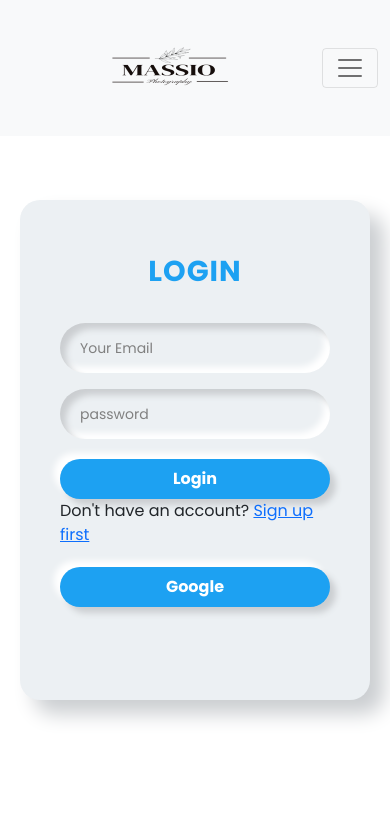
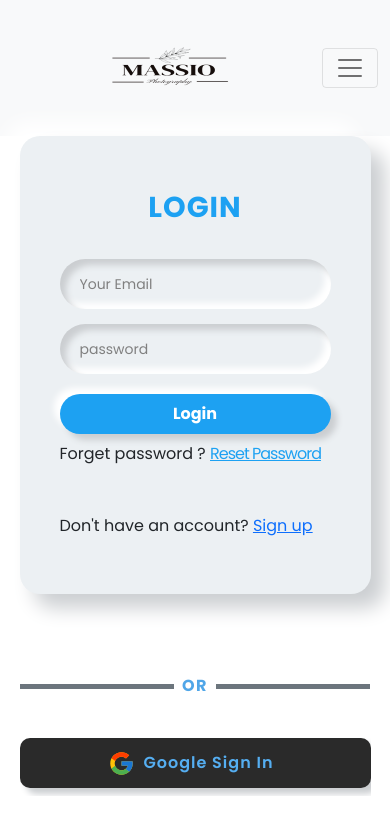
Before and after one commit to sajeeb-ahmeed/professional-photoghraper, a React (Create React App) app: page /login in a window 390 px wide. Shown: the top 834 px of the page. Built offline with nearby package versions, Linux system fonts and the light colour scheme; no server answers; a web font is replaced by a local one.

Commit message:
sign in login done

```diff
--- a/package.json
+++ b/package.json
@@ -16,6 +16,7 @@
     "react-icons": "^4.3.1",
     "react-router-dom": "^6.3.0",
     "react-scripts": "5.0.1",
+    "react-toastify": "^8.2.0",
     "web-vitals": "^2.1.4"
   },
   "scripts": {
--- a/src/App.js
+++ b/src/App.js
@@ -6,16 +6,19 @@ import Home from './Pages/Home/Home';
 import { Route, Routes } from 'react-router-dom';
 import Services from './Pages/Home/Services/Services';
 import Login from './Pages/Verification/Login/Login';
+import SignUp from './Pages/Verification/SignUp/SignUp';
+
 
 function App() {
   return (
     <div>
       <Header></Header>
-      <Login></Login>
       <Routes>
         <Route path='/' element={<Home></Home>}></Route>
         <Route path='/home' element={<Home></Home>}></Route>
         <Route path='/services' element={<Services></Services>}></Route>
+        <Route path='/login' element={<Login></Login>}></Route>
+        <Route path='/signup' element={<SignUp></SignUp>}></Route>
       </Routes>
 
     </div>
--- a/src/Pages/Shared/Header/Header.css
+++ b/src/Pages/Shared/Header/Header.css
@@ -18,3 +18,16 @@
 .brand img {
     object-fit: cover;
 }
+
+.logoutuser {
+    display: flex;
+    justify-content: center;
+
+}
+
+.logo_user img {
+    border-radius: 50%;
+    height: 40px;
+    width: 40px;
+    margin-bottom: 10px;
+}
--- a/src/Pages/Verification/Login/Login.css
+++ b/src/Pages/Verification/Login/Login.css
@@ -1,6 +1,6 @@
 .login-container {
     position: relative;
-    width: 350px;
+    width: 355px;
     margin: 4rem auto;
     height: 500px;
     border-radius: 20px;
@@ -73,3 +73,31 @@
 .login-container button:hover {
     box-shadow: none;
 }
+
+.error-message {
+    font-size: 12px;
+    color: red;
+    margin: 10px;
+}
+
+.error-message::before {
+    content: "❌ ";
+}
+
+
+
+.reset {
+    cursor: pointer;
+    color: #1da1f2;
+    text-decoration: underline;
+    letter-spacing: -1px;
+}
+
+@media only screen and (max-width:496px) {
+    .login-container {
+        width: 90%;
+        height: auto;
+        overflow-x: hidden !important;
+        margin: auto;
+    }
+}
--- a/src/Pages/Verification/Login/Login.js
+++ b/src/Pages/Verification/Login/Login.js
@@ -1,28 +1,116 @@
-import React from 'react';
-import { Link } from 'react-router-dom';
+import { useEffect, useState } from "react";
+import { useSignInWithEmailAndPassword } from "react-firebase-hooks/auth";
+import { Link, useLocation, useNavigate } from "react-router-dom";
+import { toast, ToastContainer } from "react-toastify";
+import "react-toastify/dist/ReactToastify.css";
+import auth from "../../../firebase.init";
+import SocialLogin from "../SocialLogin/SocialLogin";
+
 import './Login.css'
+
+
 const Login = () => {
+    const [userInfo, setUserInfo] = useState({
+        email: "",
+        password: "",
+    })
+    const [errors, setErrors] = useState({
+        email: "",
+        password: "",
+        general: "",
+    })
+
+    const [signInWithEmail, user, loading, hookError] = useSignInWithEmailAndPassword(auth);
+
+
+    const handleEmailChange = (e) => {
+        const emailRegex = /\S+@\S+\.\S+/;
+        const validEmail = emailRegex.test(e.target.value);
+
+        if (validEmail) {
+            setUserInfo({ ...userInfo, email: e.target.value })
+            setErrors({ ...errors, email: "" })
+        } else {
+            setErrors({ ...errors, email: "Invalid email" })
+            setUserInfo({ ...userInfo, email: "" })
+        }
+
+
+
+        // setEmail(e.target.value);
+    }
+    const handlePasswordChange = (e) => {
+        const passwordRegex = /.{6,}/;
+        const validPassword = passwordRegex.test(e.target.value);
+
+        if (validPassword) {
+            setUserInfo({ ...userInfo, password: e.target.value });
+            setErrors({ ...errors, password: "" });
+        } else {
+            setErrors({ ...errors, password: "Minimum 6 characters!" });
+            setUserInfo({ ...userInfo, password: "" })
+        }
+
+    }
+
+    const handleLogin = (e) => {
+        e.preventDefault();
+
+        console.log(userInfo)
+
+        signInWithEmail(userInfo.email, userInfo.password);
+
+    }
+
+    const navigate = useNavigate();
+    const location = useLocation();
+    const from = location.state?.from?.pathname || "/";
+
+    useEffect(() => {
+        if (user) {
+            navigate(from);
+        }
+    }, [user]);
+
+    useEffect(() => {
+        const error = hookError;
+        if (error) {
+            switch (error?.code) {
+                case "auth/invalid-email":
+                    toast("Invalid email provided, please provide a valid email");
+                    break;
+
+                case "auth/invalid-password":
+                    toast("Wrong password. Intruder!!")
+                    break;
+                default:
+                    toast("something went wrong")
+            }
+        }
+    }, [hookError])
+
     return (
-        <div className='container mx-auto'>
-            <div className="login-container">
+        <>
+
+            <div className="  login-container">
                 <div className="login-title">LOGIN</div>
-                <form className="login-form" >
-                    <input type="text" placeholder="Your Email" />
-                    {<p className="error-message"></p>}
-                    <input type="password" placeholder="password" />
-                    {<p className="error-message"></p>}
+                <form className="login-form" onSubmit={handleLogin}>
+                    <input type="text" placeholder="Your Email" onChange={handleEmailChange} />
+                    {errors?.email && <p className="error-message">{errors.email}</p>}
+                    <input type="password" placeholder="password" onChange={handlePasswordChange} />
+                    {errors?.password && <p className="error-message">{errors.password}</p>}
                     <button>Login</button>
 
-                    {/* {error && <p className="error-message">{error}</p> } */}
-                    {/* {hookError && <p className="error-message">{hookError?.message}</p>} */}
-                    {/* <ToastContainer /> */}
+                    <p className="mt-2 forget"> Forget password ? <span className="reset">Reset Password </span> </p>
+                    <ToastContainer />
 
-                    <p>Don't have an account? <Link to="/signup">Sign up first</Link> </p>
+                    <p className="mt-5">Don't have an account? <Link to="/signup">Sign up </Link> </p>
                 </form>
 
-                <button >Google</button>
+
             </div>
-        </div>
+            <SocialLogin></SocialLogin>
+        </>
     );
 };
 
--- /dev/null
+++ b/src/Pages/Verification/SignUp/SignUp.js
@@ -0,0 +1,72 @@
+import { useEffect, useState } from "react";
+import { useCreateUserWithEmailAndPassword, useUpdateProfile } from "react-firebase-hooks/auth";
+import { Link, useLocation, useNavigate } from "react-router-dom";
+import { toast, ToastContainer } from "react-toastify";
+import "react-toastify/dist/ReactToastify.css";
+import auth from "../../../firebase.init";
+
+import '../Login/Login.css'
+import SocialLogin from "../SocialLogin/SocialLogin";
+
+const SignUp = () => {
+    const [agree, setAgree] = useState(false);
+    const [
+        createUserWithEmailAndPassword,
+        user,
+        loading,
+        error,
+    ] = useCreateUserWithEmailAndPassword(auth, { sendEmailVerification: true });
+    const [updateProfile, updating, updateError] = useUpdateProfile(auth);
+
+    const navigate = useNavigate();
+
+    const navigateLogin = () => {
+        navigate('/login');
+    }
+
+    if (loading || updating) {
+        return console.log('<Loading></Loading>');
+    }
+
+    if (user) {
+        console.log('user', user);
+    }
+
+    const handleRegister = async (event) => {
+        event.preventDefault();
+        const name = event.target.name.value;
+        const email = event.target.email.value;
+        const password = event.target.password.value;
+        // const agree = event.target.terms.checked;
+
+        await createUserWithEmailAndPassword(email, password);
+        await updateProfile({ displayName: name });
+        console.log('Updated profile');
+        navigate('/home');
+    }
+
+
+    return (
+        <>
+            <div className="login-container">
+                <div className="login-title">Sign up</div>
+                <form className="login-form" onSubmit={handleRegister}>
+                    <input type="text" name="name" id="" placeholder='Your Name' />
+
+                    <input type="email" name="email" id="" placeholder='Email Address' required />
+
+                    <input type="password" name="password" id="" placeholder='Password' required />
+
+                    <button type="submit" value="Register">Sign up</button>
+
+                    <ToastContainer />
+                    <p className="mt-5">Already have an account ? <Link to="/login">Login</Link> </p>
+                </form>
+
+            </div>
+            <SocialLogin></SocialLogin>
+        </>
+    );
+};
+
+export default SignUp;
--- /dev/null
+++ b/src/Pages/Verification/SocialLogin/SocialLogin.css
@@ -0,0 +1,40 @@
+.social_container {
+    width: 350px;
+    height: auto;
+    margin: 4rem auto;
+    box-sizing: border-box;
+}
+
+/* social btn  */
+
+.social_button {
+    color: #55aef1;
+    margin-top: 20px;
+    background: #2a2a2a;
+    height: 50px;
+    border-radius: 10px;
+    cursor: pointer;
+    font-weight: 600;
+    letter-spacing: 1px;
+    box-shadow: 6px 6px 6px #cbced1, -6px -6px 6px #ffffff;
+    transition: 0.5s;
+    border: none;
+}
+
+.login_or {
+    letter-spacing: 1.5px;
+    color: #50a6e8;
+    font-weight: 700;
+}
+
+.googlefont {
+    font-size: 27px;
+}
+
+@media only screen and (max-width:496px) {
+    .social_container {
+        width: 90%;
+        overflow-x: hidden !important;
+        margin: o auto;
+    }
+}
--- /dev/null
+++ b/src/Pages/Verification/SocialLogin/SocialLogin.js
@@ -0,0 +1,49 @@
+import React from 'react';
+import { useSignInWithGoogle } from 'react-firebase-hooks/auth';
+import { useNavigate } from 'react-router-dom';
+import auth from '../../../firebase.init';
+import './SocialLogin.css';
+import { FcGoogle } from 'react-icons/fc'
+
+const SocialLogin = () => {
+    const [signInWithGoogle, user, loading, error] = useSignInWithGoogle(auth);
+
+    const navigate = useNavigate();
+
+    let errorElement;
+
+    if (loading) {
+        console.log('loading component asbe shared theke');
+    }
+
+    if (error) {
+        errorElement = <p className='text-danger'>Error: {error?.message}</p>
+    }
+
+    if (user) {
+        navigate('/home');
+    }
+    return (
+        <div className='social_container '>
+            <div className='d-flex align-items-center'>
+                <div style={{ height: '5px' }} className='bg-secondary w-50'></div>
+                <p className='mt-3 fw-bold login_or  px-2'>OR</p>
+                <div style={{ height: '5px' }} className='bg-secondary w-50'></div>
+            </div>
+            {errorElement}
+            <div className='mt-4'>
+                <button
+                    onClick={() => signInWithGoogle()}
+                    className='social_button w-100 d-block mx-auto my-2'>
+                    <FcGoogle className='googlefont'></FcGoogle>
+                    <span className='px-2'>Google Sign In</span>
+                </button>
+
+
+
+            </div>
+        </div>
+    );
+};
+
+export default SocialLogin;
```
Also changed, not shown: src/Pages/Shared/Header/Header.js (+22 -4 lines), src/images/Banner/69.jpg (added), 1 other file (tests, documents, lock files or other folders).
